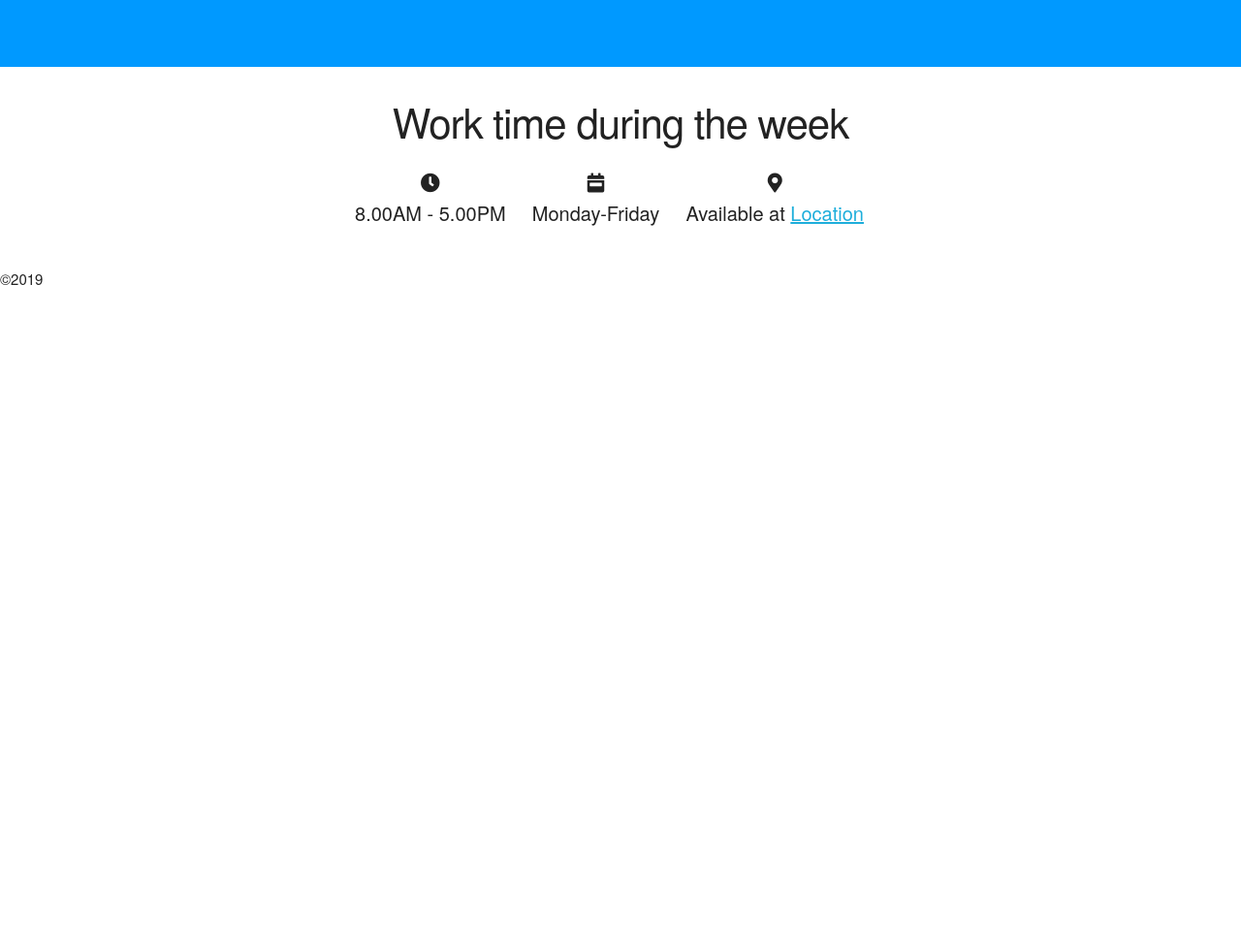
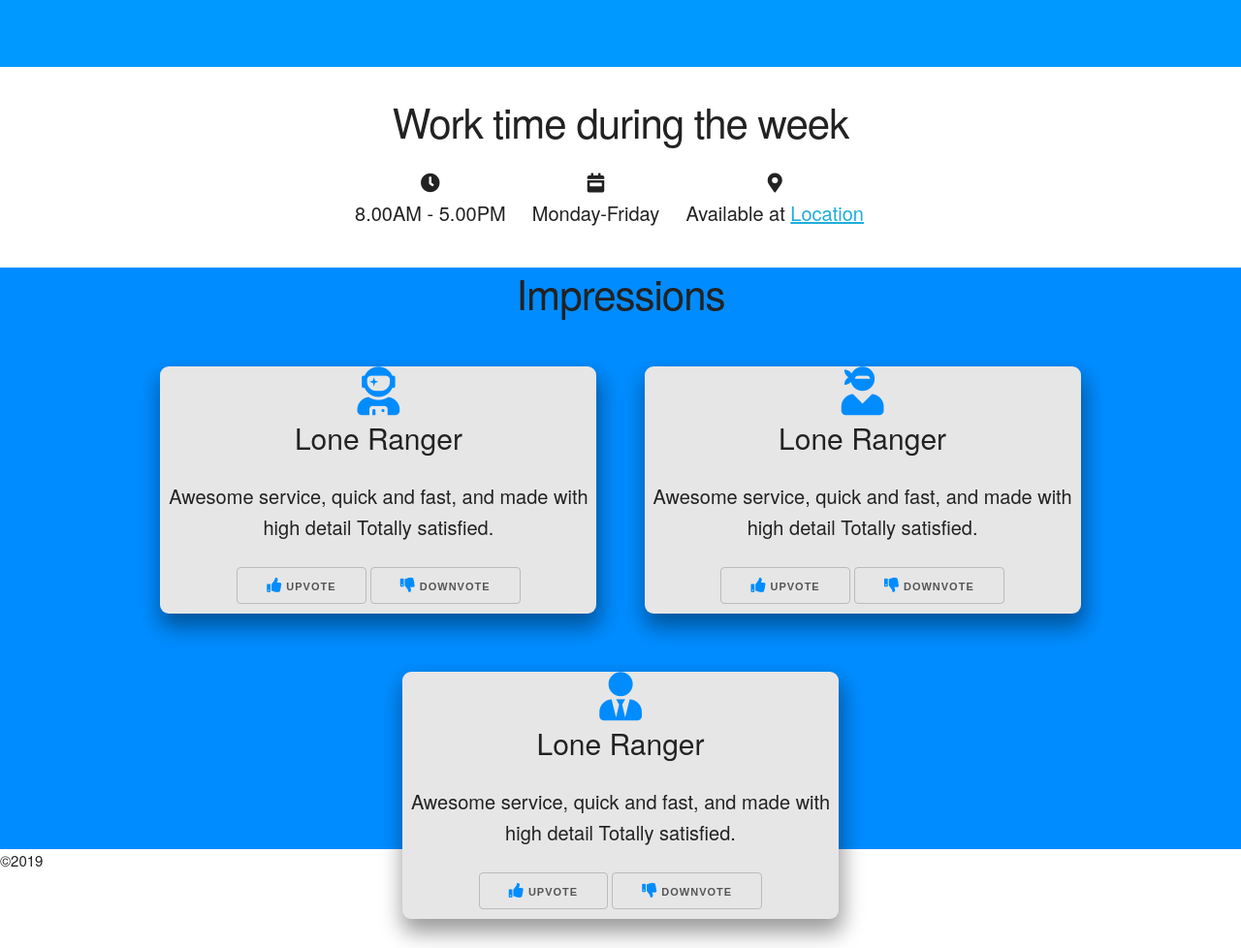
Before and after one commit to StraleB/Website-template-made-with-Skeleton-css, a plain HTML site: page index.html in a window 1280 px wide. Shown: the part 1047-2025 px from the top of the page at 97% size. Before the commit the page ends 1347 px from the top, so only its background shows below. Drawn offline with nearby package versions, Linux system fonts and the light colour scheme.

Commit message:
added the impressions bar

```diff
--- a/index.html
+++ b/index.html
@@ -66,6 +66,32 @@
     </div>
 </div>
 
+<div class="row">
+    <div class="impressions">
+        <h2>Impressions</h2>
+      <article class="ImpressionOne">
+       <i class="fas fa-user-astronaut"></i> <h6>Lone Ranger</h6>
+        <p>Awesome service, quick and fast, and made with high detail Totally satisfied.</p>
+        <button class="like"><i class="fas fa-thumbs-up"></i> upvote</button>
+        <button class="dislike"><i class="fas fa-thumbs-down"></i> downvote</button>
+      </article>
+
+      <article class="ImpressionTwo">
+            <i class="fas fa-user-ninja"></i> <h6>Lone Ranger</h6>
+            <p>Awesome service, quick and fast, and made with high detail Totally satisfied.</p>
+            <button class="like"><i class="fas fa-thumbs-up"></i> upvote</button>
+            <button class="dislike"><i class="fas fa-thumbs-down"></i> downvote</button>
+          </article>
+
+          <article class="ImpressionThree">
+                <i class="fas fa-user-tie"></i> <h6>Lone Ranger</h6>
+                <p>Awesome service, quick and fast, and made with high detail Totally satisfied.</p>
+                <button class="like"><i class="fas fa-thumbs-up"></i> upvote</button>
+                <button class="dislike"><i class="fas fa-thumbs-down"></i> downvote</button>
+              </article>
+    </div>
+</div>
+
     <footer class="footer">&copy;2019</footer>
 </body>
 </html>
--- a/style/style.css
+++ b/style/style.css
@@ -105,3 +105,65 @@ ul li {
     text-align: center;
     margin-right: 2.3rem;
 }
+
+/*Impressions section*/
+
+.impressions{
+    background:rgb(0, 140, 255);
+    height: 40em;
+    text-align: center;
+}
+
+
+
+.impressions article{
+    background:#e6e6e6;
+    width:30em;
+    border-radius:9px;
+    text-align: center;
+    box-shadow: 2px 12px 22px 2px #00000065;
+    display: inline-block;
+    margin: 2em 1.5em;
+}
+
+.avatar{
+    font-size: 4rem;
+}
+
+.impressions i{
+    font-size: 1.5rem;
+    color:rgb(0, 140, 255);
+    cursor: pointer;
+}
+
+
+.impressions article h6{
+font-size: 2em;
+}
+
+.impressions article p{
+    font-size: 2rem;
+}
+
+
+.impressions button:hover {
+    background: rgb(0, 140, 255);
+    color: white;
+}
+
+.impressions button:hover i {
+    color: white;
+}
+
+.impressions .fa-user-astronaut{
+    font-size: 5rem;
+}
+
+
+.impressions .fa-user-ninja{
+    font-size: 5rem;
+}
+
+.impressions .fa-user-tie{
+    font-size: 5rem;
+}
```
